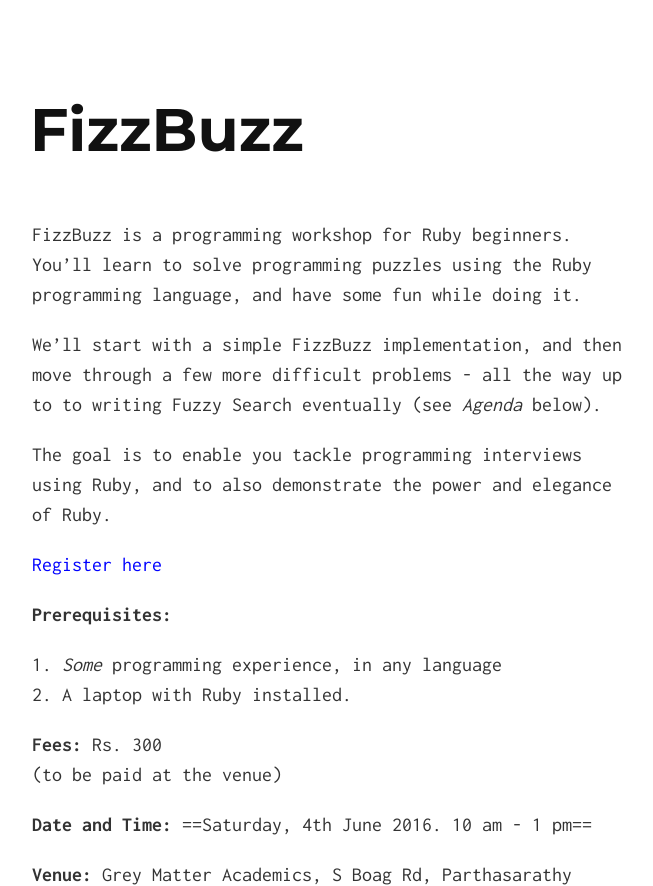
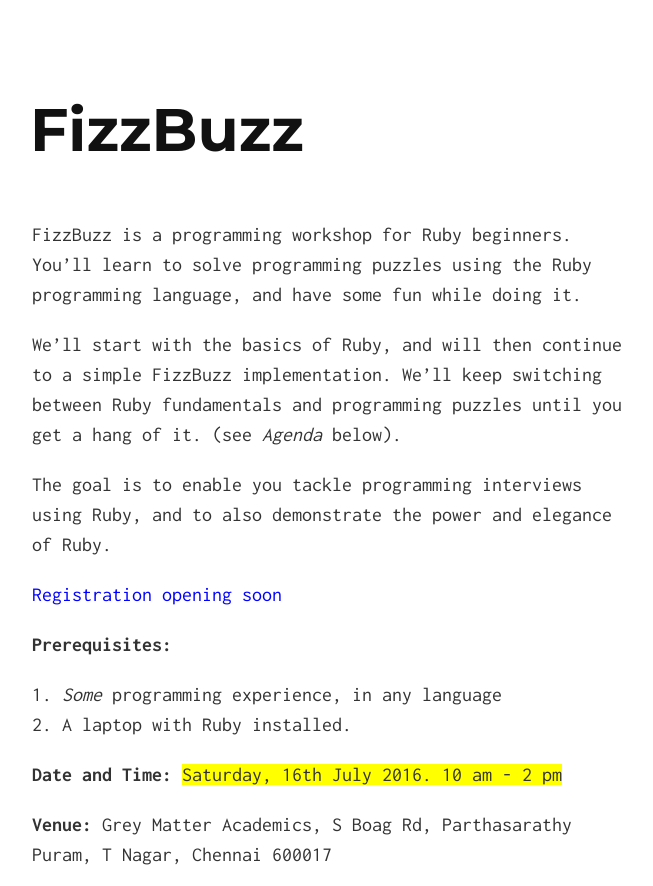
Before and after one commit to fizzbuzz-in/fizzbuzz-in.github.io, a Jekyll site: the page built from index.md, in a window 1280 px wide, cut to the strip 0-886 px from the top of the page. Shown: the whole strip, without its empty margins (308-961 px from the left). Built offline with Jekyll 4.4.1, drawn with Linux system fonts in a browser that asks for light colours; some of the changed text lies outside the part shown.

Commit message:
ready to announce

```diff
--- a/css/main.scss
+++ b/css/main.scss
@@ -7,3 +7,7 @@
   'normalize',
   'solo',
   'syntax';
+
+.highlight{
+  background-color: yellow;
+}
--- a/index.md
+++ b/index.md
@@ -4,30 +4,40 @@ layout: default
 
 FizzBuzz is a programming workshop for Ruby beginners. You'll learn to solve programming puzzles using the Ruby programming language, and have some fun while doing it.
 
-We'll start with a simple FizzBuzz implementation, and then move through a few more difficult problems - all the way up to to writing Fuzzy Search eventually (see *Agenda* below).
+We'll start with the basics of Ruby, and will then continue to a simple FizzBuzz implementation. We'll keep switching between Ruby fundamentals and programming puzzles until you get a hang of it. (see *Agenda* below).
 
 The goal is to enable you tackle  programming interviews using Ruby, and to also demonstrate the power and elegance of Ruby.
 
+<!--
 <a href='https://docs.google.com/forms/d/11J6em92LUsF71eTdBmn-SnsVSCWPjbKe_5UFy56p7V4/viewform' style='color:blue'>Register here</a>
+ -->
+<a href='' style='color:blue'>Registration opening soon</a>
 
 **Prerequisites:**
 
 1. *Some* programming experience, in any language
 2. A laptop with Ruby installed.
 
-**Fees:** Rs. 300
-(to be paid at the venue)
+<!-- **Fees:** Rs. 500 -->
 
-**Date and Time:** ==Saturday, 4th June 2016. 10 am - 1 pm==
+**Date and Time:**
+<span class='highlight'>Saturday, 16th July 2016. 10 am - 2 pm</span>
 
 **Venue:** Grey Matter Academics, S Boag Rd, Parthasarathy Puram, T Nagar, Chennai 600017
 <iframe src="https://www.google.com/maps/embed?pb=!1m14!1m8!1m3!1d7774.009006132238!2d80.242597!3d13.035385!3m2!1i1024!2i768!4f13.1!3m3!1m2!1s0x0%3A0x93af86dc7c9a09ab!2sGrey+Matter+Academics+(P)+Ltd!5e0!3m2!1sen!2sin!4v1464675654866" width="600" height="450" frameborder="0" style="border:0" allowfullscreen></iframe>
 
 
-**About the Trainer:**
+
+
+**About the Trainers:**
+
 [Abhishek Yadav](http://www.zerothabhishek.com/about) is an active member of the Ruby community in Chennai, and has conducted several Ruby and Rails workshops over the past few years.
 
+[Shanth Kumar](https://twitter.com/5hanth) a Haskell enthusiast and Ruby programmer. He has been active in the Indian Linux User group Chennai.
+
+<!--
 <a href='https://docs.google.com/forms/d/11J6em92LUsF71eTdBmn-SnsVSCWPjbKe_5UFy56p7V4/viewform' style='color:blue'>Register here</a>
+ -->
 
 **Agenda:**
 
```
